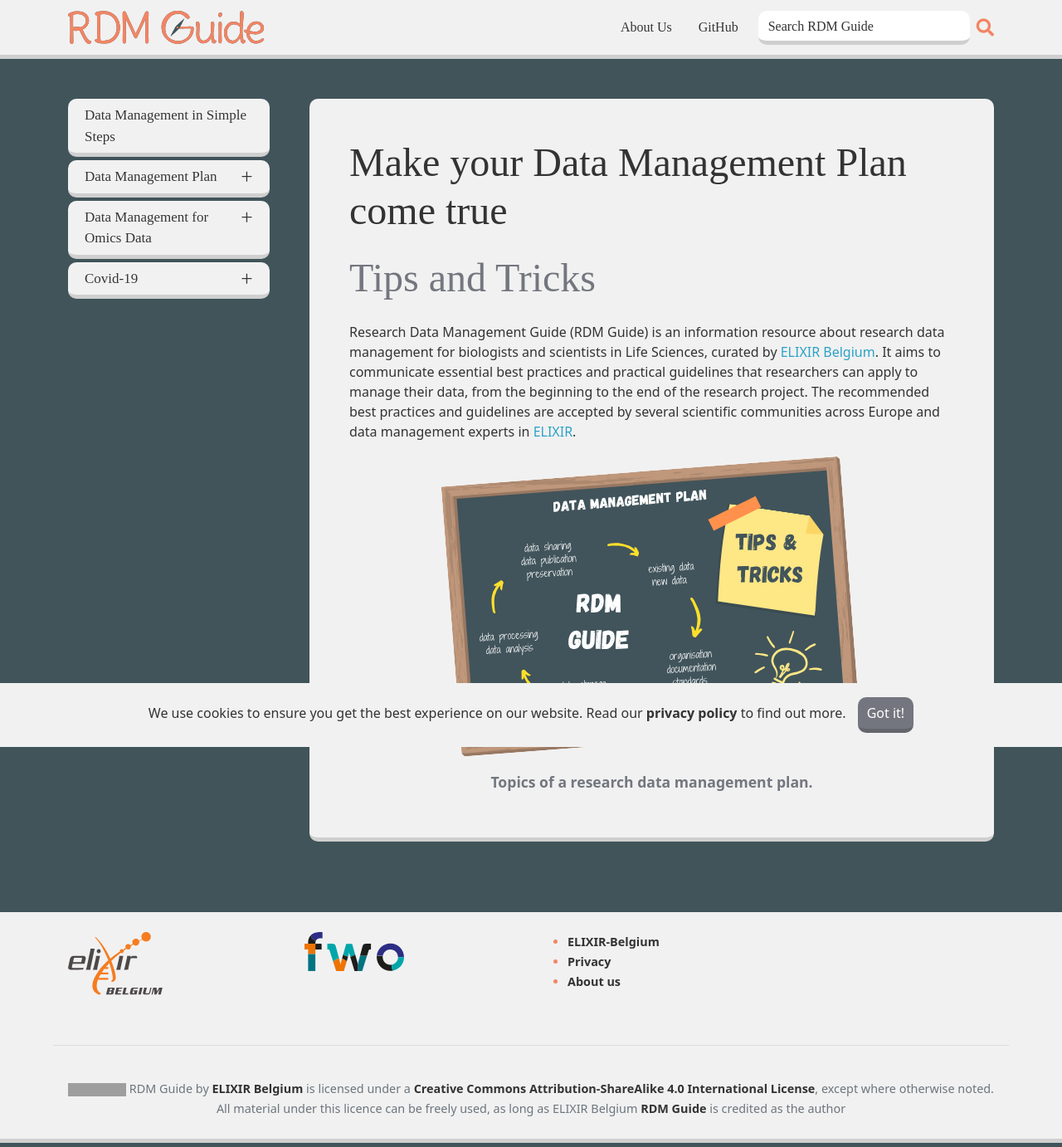
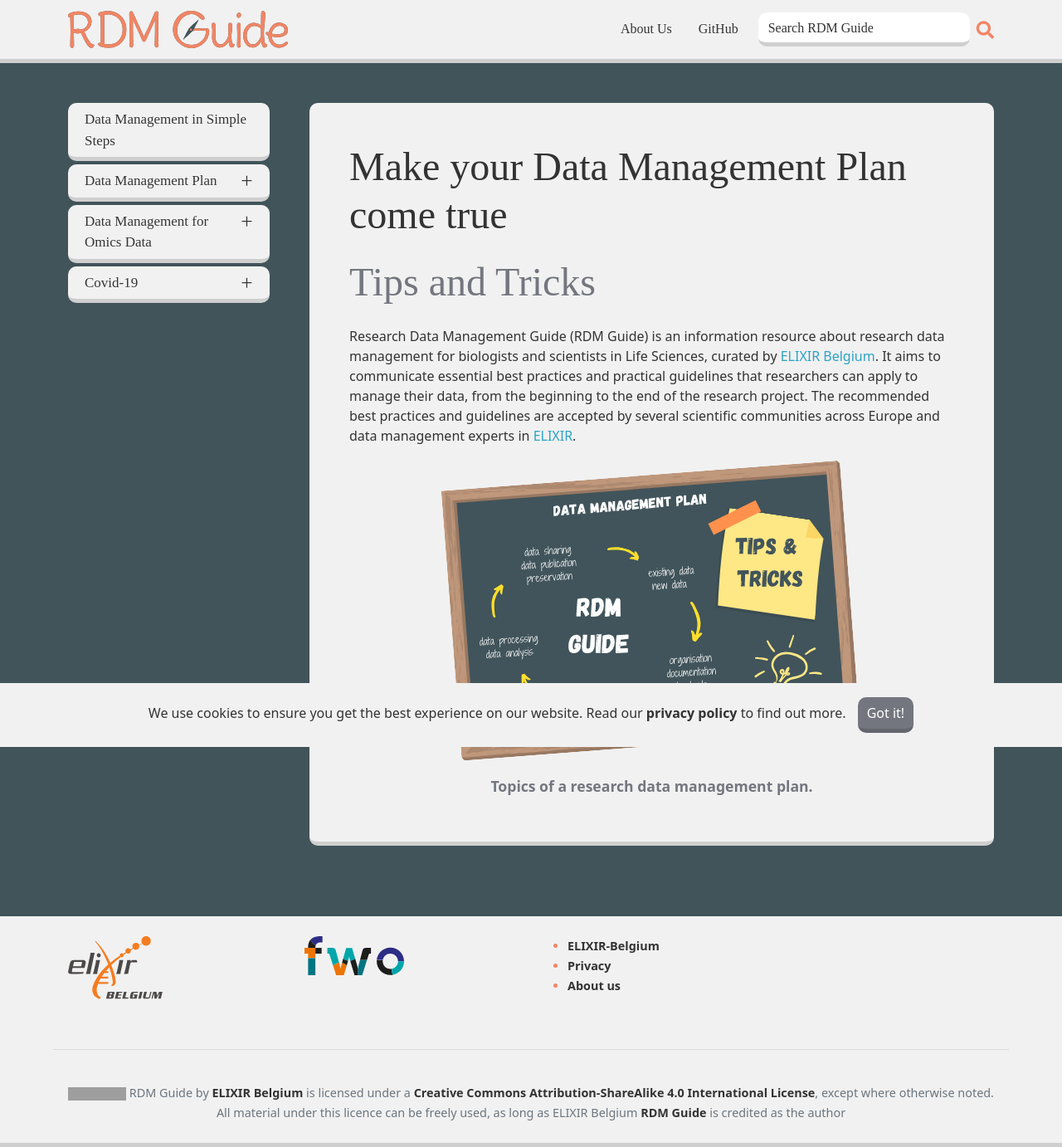
Before and after one commit to ELIXIR-Belgium/rdm-guide, a Jekyll site: the page built from index.md, in a window 1280 px wide. Shown: the whole page at 83% size. Built offline with Jekyll 4.4.1, drawn with Linux system fonts in a browser that asks for light colours; some web fonts are replaced; grey boxes are pictures that could not be loaded.

Commit message:
bigger logo

```diff
--- a/assets/css/main.css
+++ b/assets/css/main.css
@@ -165,7 +165,7 @@ pre code {
 }
 
 .navbar-brand img {
-    height: 40px;
+    height: 45px;
 }
 
 .navbar-nav .nav-item>a, .navbar-nav .nav-item .form-control::placeholder {
```
